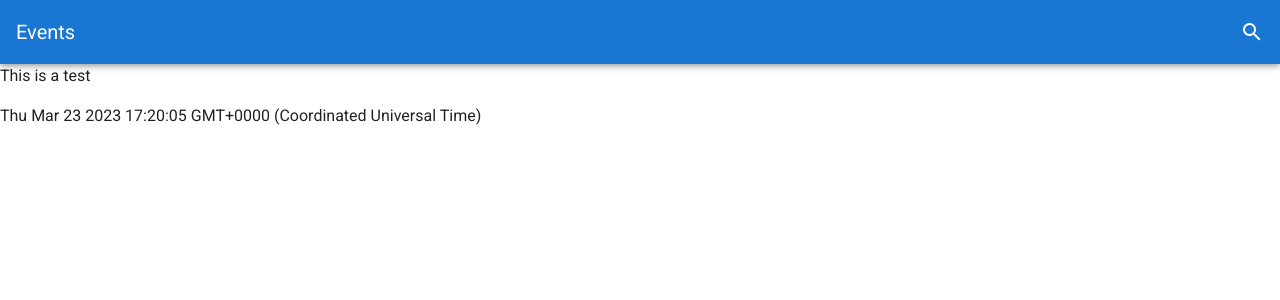
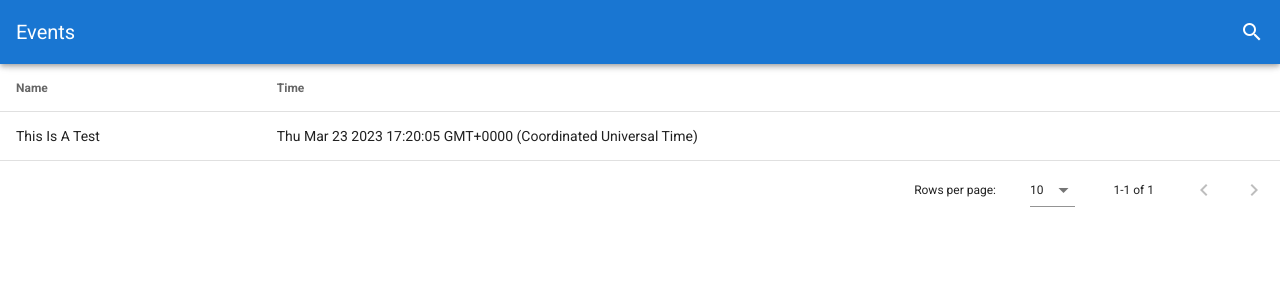
Before and after one commit to Reny8/VueJS-Practice-Project, a Vue app in the folder demo-events-frontend/: page / in a window 1280 px wide. Shown: the top 300 px of the page. Built offline with nearby package versions, Linux system fonts and the light colour scheme.

Commit message:
Added a table layout for the events:

```diff
--- a/demo-events-frontend/src/App.vue
+++ b/demo-events-frontend/src/App.vue
@@ -8,16 +8,20 @@
       </v-btn>
     </v-app-bar>
     <v-main>
-      <!-- <router-view /> -->
-      <p>{{ events[0].name }}</p>
-      <p>{{ events[0].time }}</p>
+      <template>
+        <v-data-table :headers="headers" :items="events">
+          <template>
+            <td>{{ events[0].name }}</td>
+            <td>{{ events[0].time }}</td>
+          </template>
+        </v-data-table></template
+      >
     </v-main>
   </v-app>
 </template>
 
 <script lang="ts">
 import Vue from "vue";
-
 interface Event {
   name: string;
   time: Date;
@@ -27,11 +31,21 @@ export default Vue.extend({
   name: "App",
   // THIS IS WHERE WE CAN DEFINE ALL OF OUR REACTIVE ELEMENTS
   data: () => ({
-    events: [{ name: "This is a test", time: new Date() }],
+    events: [{ name: "This Is A Test", time: new Date() }],
+    headers: [
+      {
+        text: "Name",
+        value: "name",
+      },
+      {
+        text: "Time",
+        value: "time",
+      },
+    ],
   }),
   // MOUNTED IS EQUIVALENT TO USEEFFECT IN REACT
   mounted: function () {
-    console.log("Testing");
+    console.log(this.events);
   },
 });
 </script>
```
